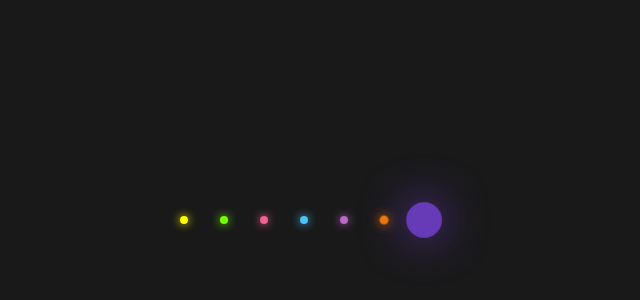
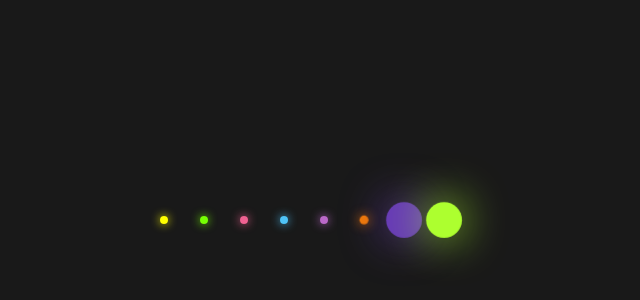
Before and after one commit to bodakhan/my-first-repo, a plain HTML site: page index.html in a window 1280 px wide. Shown: the part 180-480 px from the top of the page, without its empty margins (336-976 px from the left). Drawn offline with Linux system fonts and the light colour scheme.

Commit message:
added more fancy dots

```diff
--- a/index.html
+++ b/index.html
@@ -15,6 +15,7 @@
     <li></li>
     <li></li>
     <li></li>
+    <li></li>
   </ul>
 </body>
 </html>
--- a/styles.css
+++ b/styles.css
@@ -77,3 +77,9 @@ ul li:nth-child(7) {
   background: #673ab7;
   box-shadow: 0 0 50px #673ab7;
 }
+
+ul li:nth-child(8) {
+  animation-delay: -0.2s;
+  background: greenyellow;
+  box-shadow: 0 0 50px greenyellow;
+}
```
